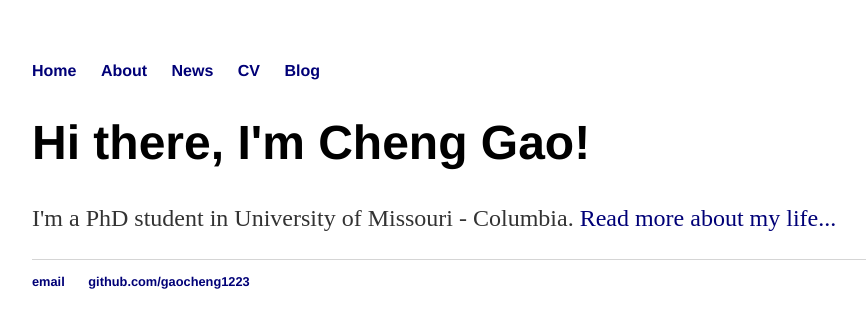
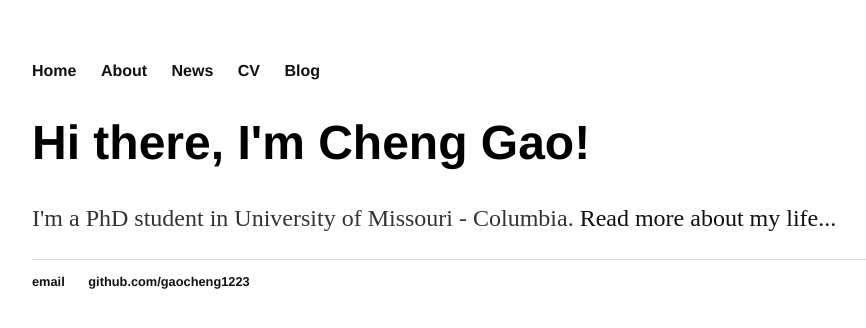
Before and after one commit to gaocheng1994/gaocheng1223.github.io, a Jekyll site: the page built from index.html, in a window 1280 px wide. Shown: the top 328 px of the page, without its empty margins (160-1026 px from the left). Built offline with Jekyll 4.4.1, drawn with Linux system fonts in a browser that asks for light colours.

Commit message:
Update main.css

```diff
--- a/css/main.css
+++ b/css/main.css
@@ -1,6 +1,6 @@
 body { margin: 60px auto; width: 70%; }
 
-a { text-decoration: none; color: #007; }
+a { text-decoration: none; color: #111; }
 a:hover { text-decoration: underline; }
 
 p, ul { font-size: 1.5em; line-height: 1.4em; color: #333; }
```
